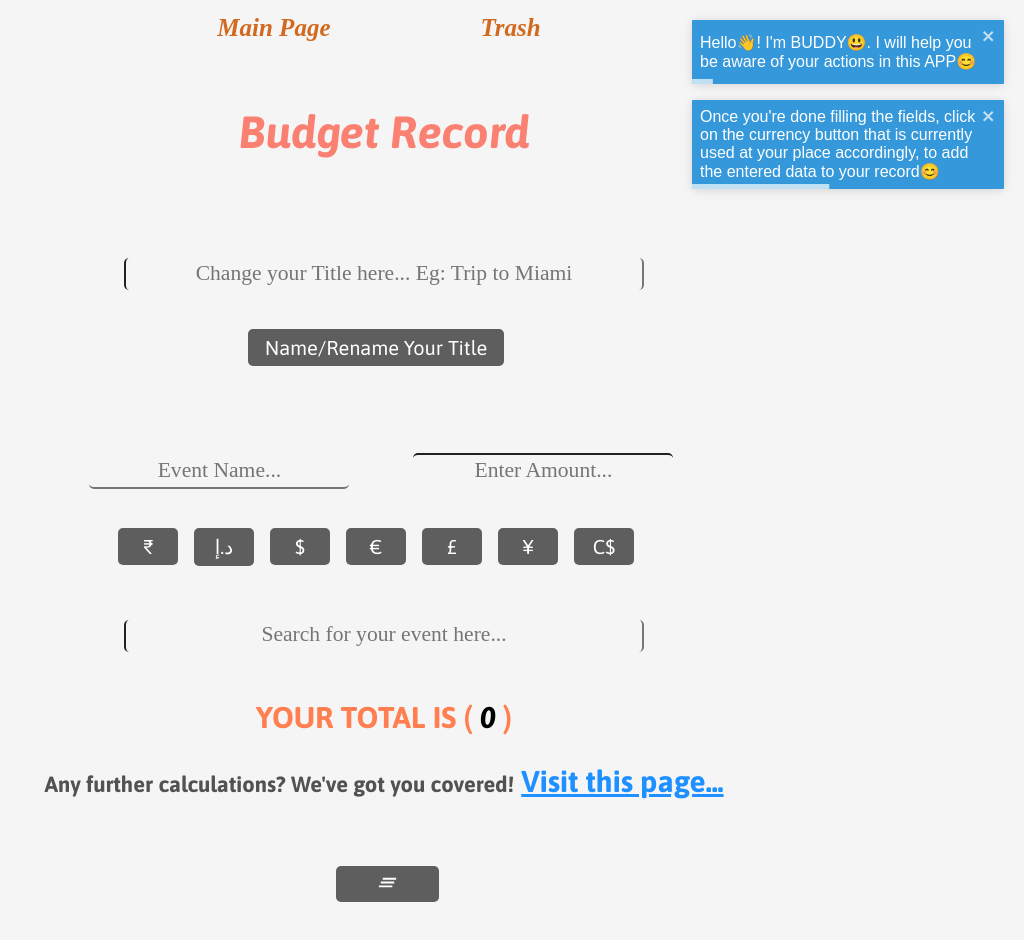
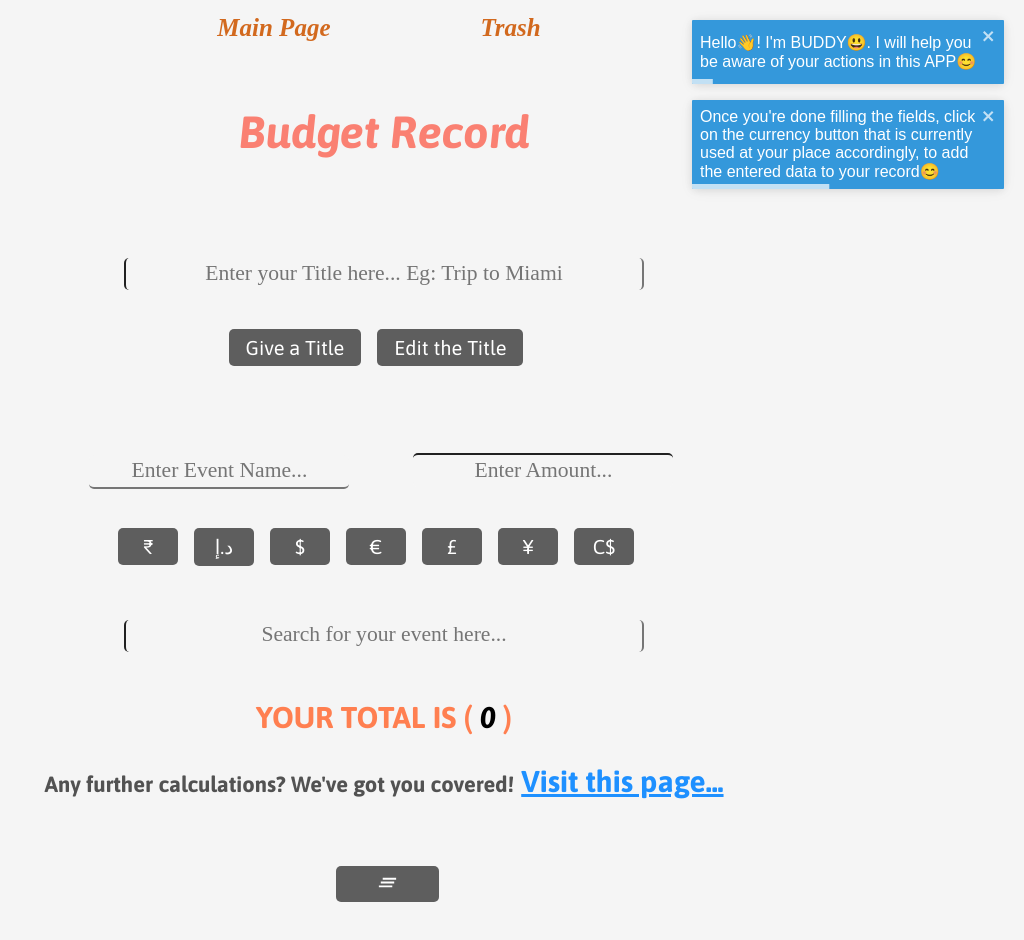
Before and after one commit to kavilivishnu/The-Budget-Record, a React (Create React App) app: page / in a window 1280 px wide. Shown: the top 940 px of the page, without its empty margins (256-1280 px from the left). Built offline with nearby package versions, Linux system fonts and the light colour scheme; a web font is replaced by a local one.

Commit message:
added edit the title button

```diff
--- a/src/BUDGET/BudgetRecord.js
+++ b/src/BUDGET/BudgetRecord.js
@@ -181,6 +181,16 @@ function BudgetRecord() {
         }
     };
 
+    const handleRename = () => {
+        if (btn === "") {
+            alert("Sorry😅 you got to have a title to edit! You can't edit unless you have a title put up.")
+        }
+        else {
+            setText(btn);
+            setBtn("");
+        }
+    }
+
     useEffect(() => {
         if (localStorage.getItem("list")) {
             setArray(JSON.parse(localStorage.getItem("list")));
@@ -239,18 +249,21 @@ function BudgetRecord() {
                         className="search1"
                         value={text}
                         onChange={(e) => setText(e.target.value)}
-                        placeholder="Change your Title here... Eg: Trip to Miami"
+                        placeholder="Enter your Title here... Eg: Trip to Miami"
                     />
                     <br />
                     <button className="add_button" onClick={(e) => handleTitle(e)}>
-                        <span style={{ color: "white" }}>Name/Rename Your Title</span>
+                        <span style={{ color: "white" }}>Give a Title</span>
+                    </button>
+                    <button className="add_button" onClick={(e) => handleRename(e)}>
+                        <span style={{ color: "white" }}>Edit the Title</span>
                     </button>
                     <br />
                     <input
                         className="input_name"
                         value={input}
                         onChange={(e) => setInput(e.target.value)}
-                        placeholder="Event Name..."
+                        placeholder="Enter Event Name..."
                     />
                     <input
                         className="input_amount"
```
Also changed, not shown: 1 other file (tests, documents, lock files or other folders).
